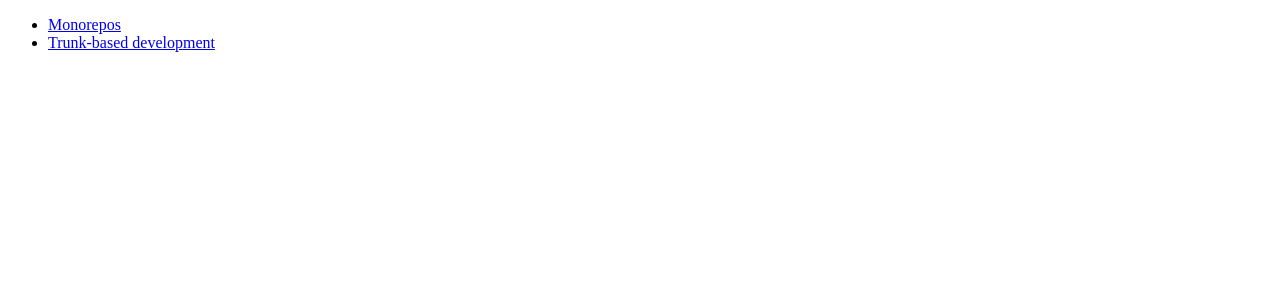
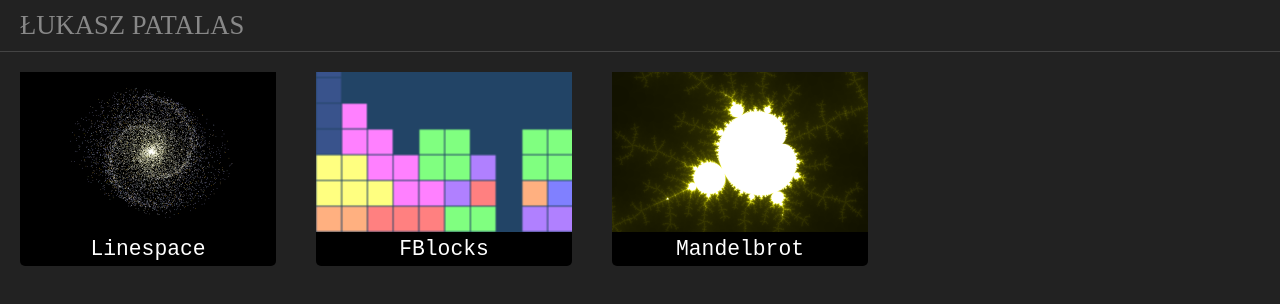
Before and after one commit to lpatalas/lpatalas.github.io, a plain HTML site: page index.html in a window 1280 px wide. Drawn offline with Linux system fonts and the light colour scheme.

Commit message:
Add some projects to homepage

```diff
--- a/index.html
+++ b/index.html
@@ -4,17 +4,28 @@
 <head>
     <title>Home page</title>
     <meta charset="utf-8">
+    <meta name="viewport" content="width=device-width, initial-scale=1">
+    <link href="style.css" rel="stylesheet" type="text/css">
 </head>
 
 <body>
-    <ul>
-        <li>
-            <a href="monorepos.html">Monorepos</a>
-        </li>
-        <li>
-            <a href="tbd.html">Trunk-based development</a>
-        </li>
-    </ul>
+    <header>
+        ŁUKASZ PATALAS
+    </header>
+    <section class="projects">
+        <a class="project" href="https://linespace.lpatalas.com">
+            <img src="img/linespace.png">
+            <summary>Linespace</summary>
+        </a>
+        <a class="project" href="https://fblocks.lpatalas.com">
+            <img src="img/fblocks.png">
+            <summary>FBlocks</summary>
+        </a>
+        <a class="project" href="https://mandelbrot.lpatalas.com">
+            <img src="img/mandelbrot.png">
+            <summary>Mandelbrot</summary>
+        </a>
+    </section>
 </body>
 
 </html>
--- /dev/null
+++ b/style.css
@@ -0,0 +1,54 @@
+body {
+    align-items: stretch;
+    background-color: #222;
+    color: #fff;
+    display: flex;
+    flex-direction: column;
+    margin: 0;
+}
+
+body > header {
+    border-bottom-color: #444;
+    border-bottom-style: solid;
+    border-bottom-width: 1px;
+    color: #888;
+    font-family: serif;
+    padding-bottom: 10px;
+    padding-left: 20px;
+    padding-right: 20px;
+    padding-top: 10px;
+    font-size: 20pt;
+}
+
+section.projects {
+    display: flex;
+}
+
+a.project {
+    align-items: center;
+    background-color: #000;
+    border-radius: 5px;
+    color: #fff;
+    display: flex;
+    flex-direction: column;
+    margin: 20px;
+    text-decoration: none;
+    transition: box-shadow 200ms;
+    width: 256px;
+}
+
+a.project:hover {
+    box-shadow: 0 0 1em #888;
+    transition: box-shadow 200ms;
+}
+
+a.project > img {
+    height: 160px;
+    width: 256px;
+}
+
+a.project > summary {
+    font-family: monospace;
+    font-size: 16pt;
+    padding: 5px;
+}
```
Also changed, not shown: monorepos.html (deleted, +0 -49 lines), tbd.html (deleted, +0 -31 lines), img/fblocks.png (added), img/linespace.png (added), img/mandelbrot.png (added).
